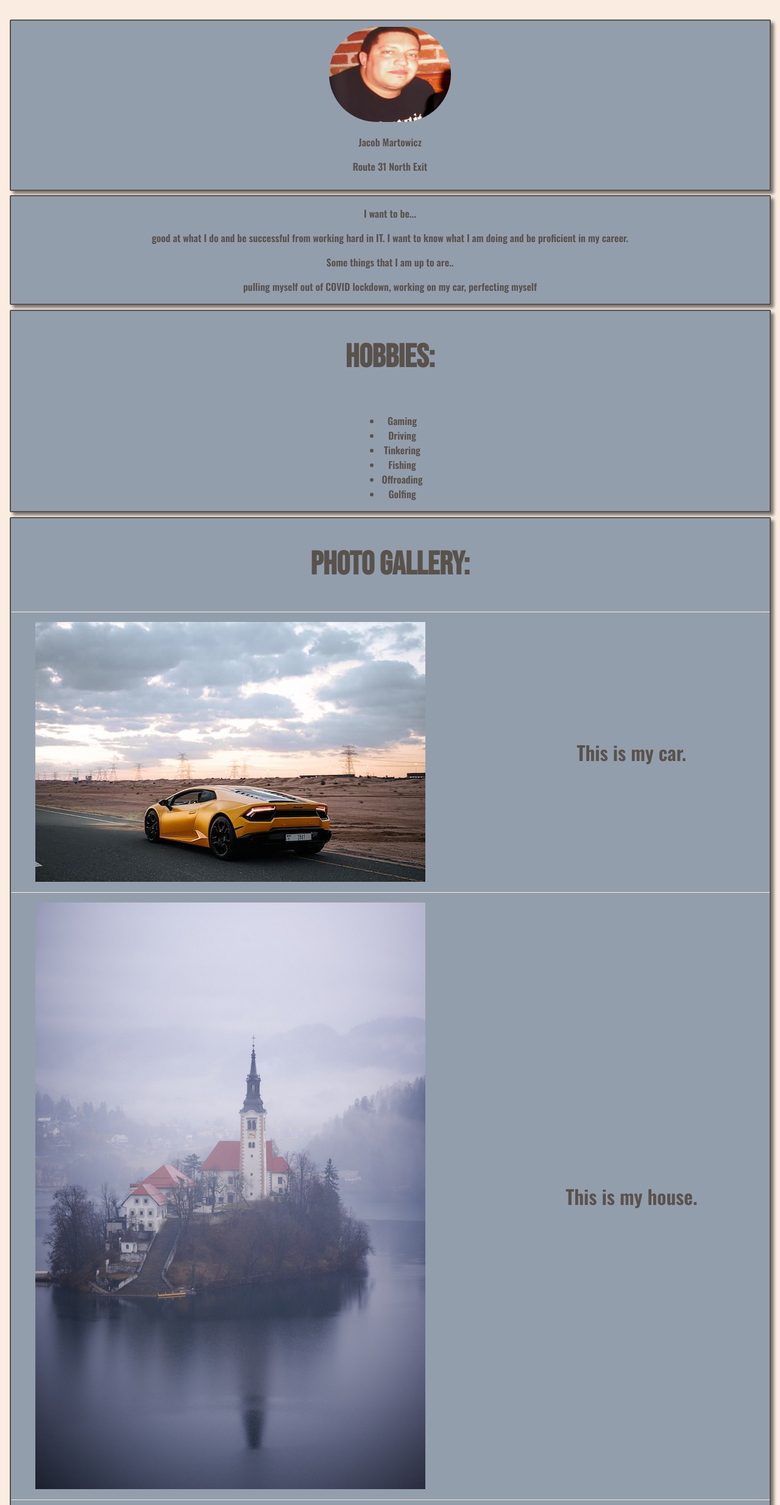
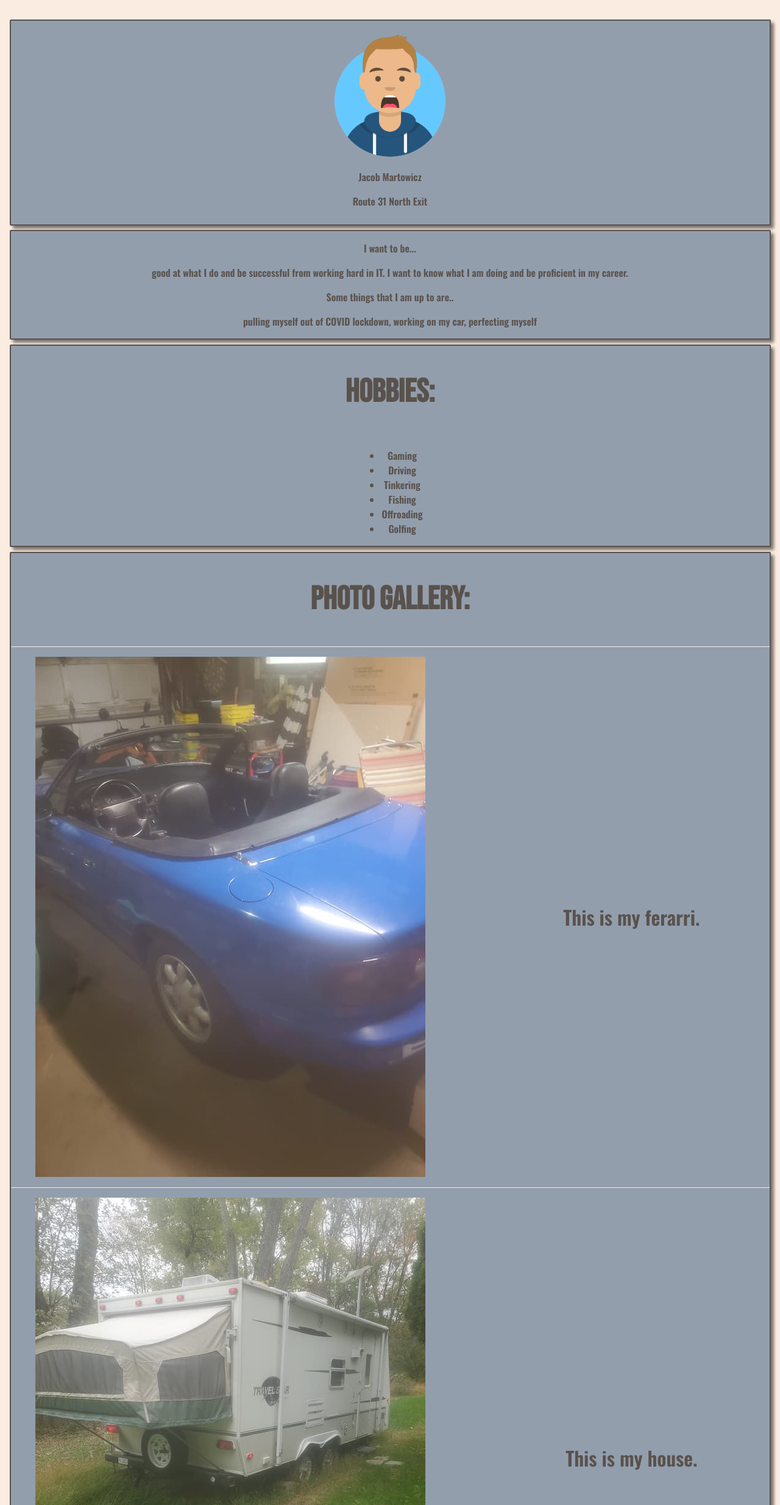
Before and after one commit to jmartowicz/about-me-jmartowicz, a plain HTML site: page index.html in a window 1280 px wide. Shown: the part 212-2680 px from the top of the page at 61% size. Drawn offline with nearby package versions, Linux system fonts and the light colour scheme.

Commit message:
switching in my photos

```diff
--- a/index.html
+++ b/index.html
@@ -39,7 +39,7 @@
 
             <!-- this is our hero -->
 
-            <img src="img/sal-640w.png" alt="Avatar picture of me">
+            <img src="img/avataaars.png" alt="Avatar picture of me">
 
             <div>
 
@@ -97,22 +97,22 @@
             <hr>
 
             <figure>
-                <img src="img/lambo-640w.png" alt ="my car">
-                <figcaption> This is my car. </figcaption>
+                <img src="img/mazda-project-640w.jpg" alt ="my ferarri">
+                <figcaption> This is my ferarri. </figcaption>
             </figure>
 
             <hr>
 
             <figure>
-                <img src="img/church-640w.png" alt = " my house">
+                <img src="img/trailer-photo-640w.jpg" alt = " my house">
                 <figcaption> This is my house. </figcaption>
             </figure>
 
             <hr>
 
             <figure>
-                <img src="img/avataaars.png" alt ="my avatar">
-                <figcaption> This is my avatar. </figcaption>
+                <img src="img/jeep-fall-640w.jpg" alt ="my car">
+                <figcaption> This is my car. </figcaption>
             </figure>
 
             <hr>
```
Also changed, not shown: img/church-640w.png (deleted), img/jeep-fall-640w.jpg (added), img/lambo-640w.png (deleted), img/mazda-project-640w.jpg (added), img/sal-640w.png (deleted), img/trailer-photo-640w.jpg (added).
